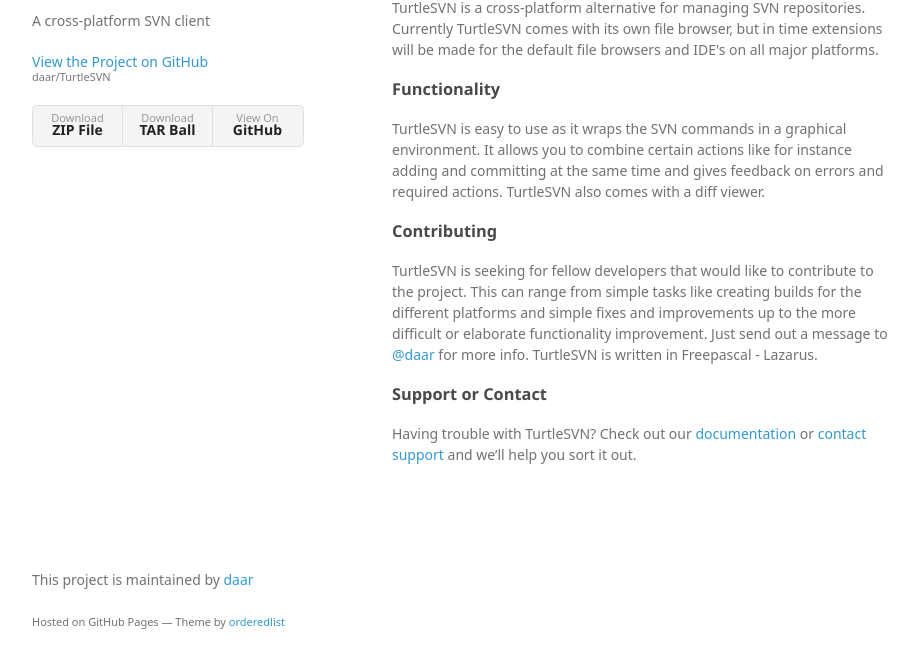
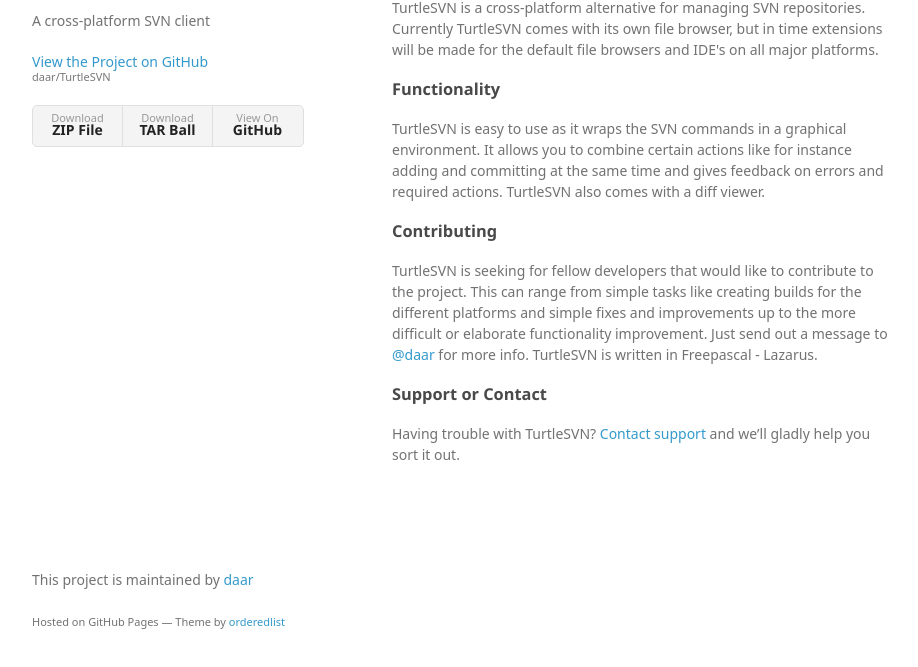
Before and after one commit to daar/TurtleSVN, a plain HTML site: page index.html in a window 1280 px wide. Shown: the part 99-766 px from the top of the page, without its empty margins (178-1096 px from the left). Drawn offline with Linux system fonts and the light colour scheme; a web font is replaced by a local one.

Commit message:
Removed mentioning of documentation.

```diff
--- a/index.html
+++ b/index.html
@@ -46,7 +46,7 @@
 <h3>
 <a id="support-or-contact" class="anchor" href="#support-or-contact" aria-hidden="true"><span class="octicon octicon-link"></span></a>Support or Contact</h3>
 
-<p>Having trouble with TurtleSVN? Check out our <a href="https://help.github.com/pages">documentation</a> or <a href="https://groups.google.com/forum/#!forum/turtlesvn">contact support</a> and we’ll help you sort it out.</p>
+<p>Having trouble with TurtleSVN? <a href="https://groups.google.com/forum/#!forum/turtlesvn">Contact support</a> and we’ll gladly help you sort it out.</p>
       </section>
       <footer>
         <p>This project is maintained by <a href="https://github.com/daar">daar</a></p>
```
